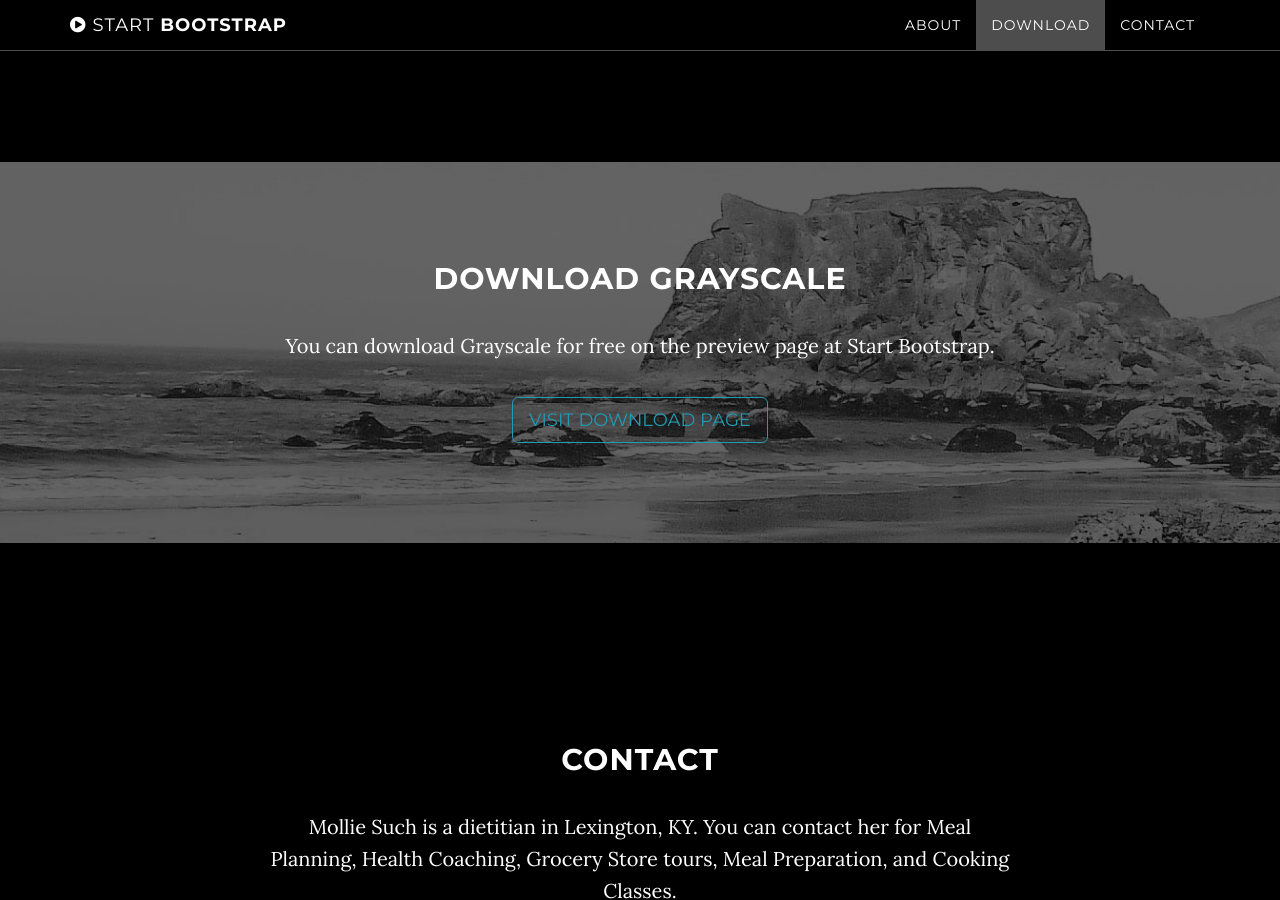
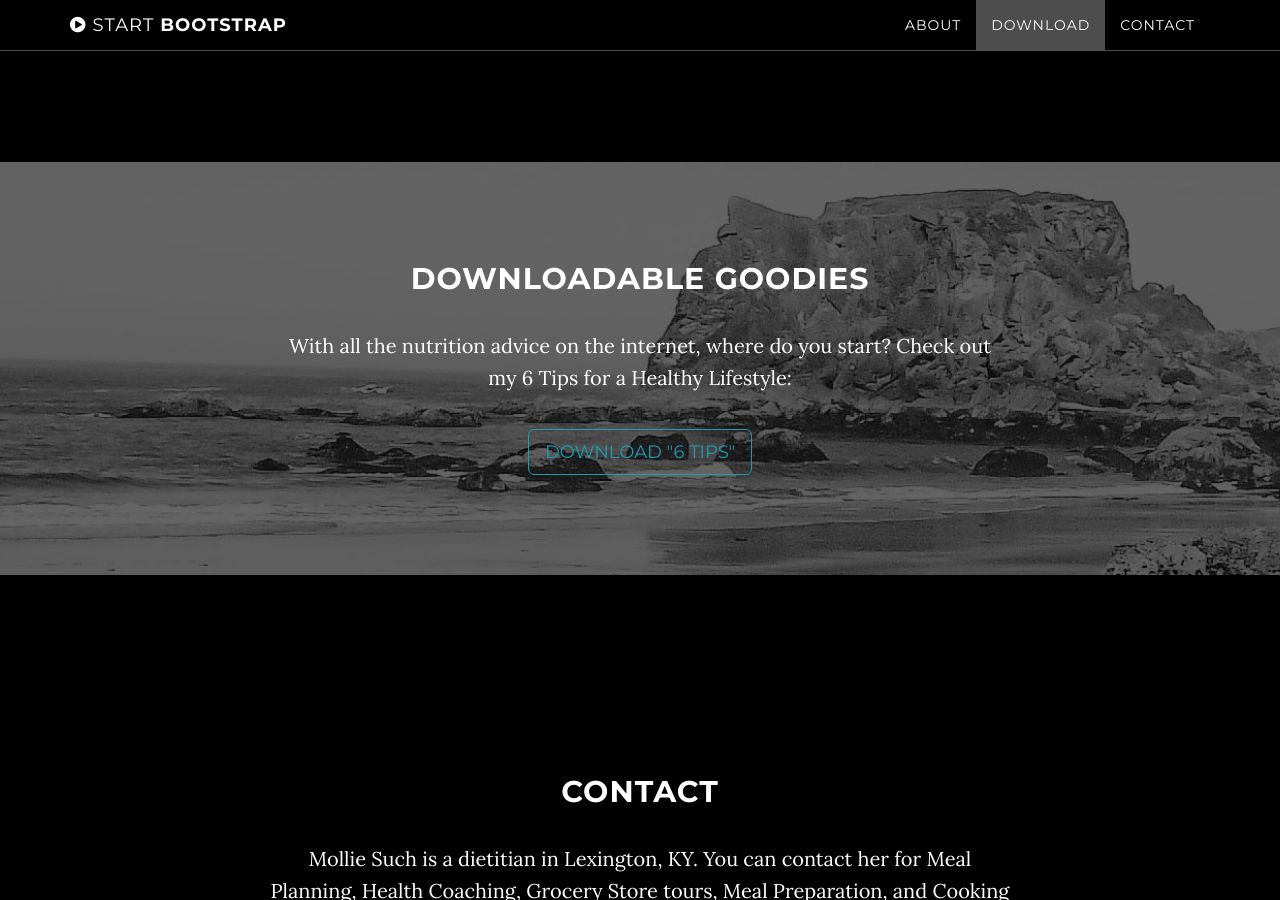
Before and after one commit to nicksuch/molliesuch, a Jekyll site: the page built from index.html, in a window 1280 px wide and 900 px high, scrolled down 1602 px. Built offline with Jekyll 4.4.1, drawn with Linux system fonts in a browser that asks for light colours; our own code applies the rules of GitHub Pages for plain Markdown files.

Commit message:
Add pdf, update download text and link

```diff
--- a/_includes/download.html
+++ b/_includes/download.html
@@ -3,9 +3,9 @@
         <div class="download-section">
             <div class="container">
                 <div class="col-lg-8 col-lg-offset-2">
-                    <h2>Download Grayscale</h2>
-                    <p>You can download Grayscale for free on the preview page at Start Bootstrap.</p>
-                    <a href="http://startbootstrap.com/template-overviews/grayscale/" class="btn btn-default btn-lg">Visit Download Page</a>
+                    <h2>Downloadable Goodies</h2>
+                    <p>With all the nutrition advice on the internet, where do you start? Check out my 6 Tips for a Healthy Lifestyle:</p>
+                    <a href="/files/mollie-such-6-tips-healthy-lifestyle.pdf" target="_blank" class="btn btn-default btn-lg">Download "6 Tips"</a>
                 </div>
             </div>
         </div>
```
Also changed, not shown: index.md (deleted, +0 -3 lines), README.md, 1 other file.
